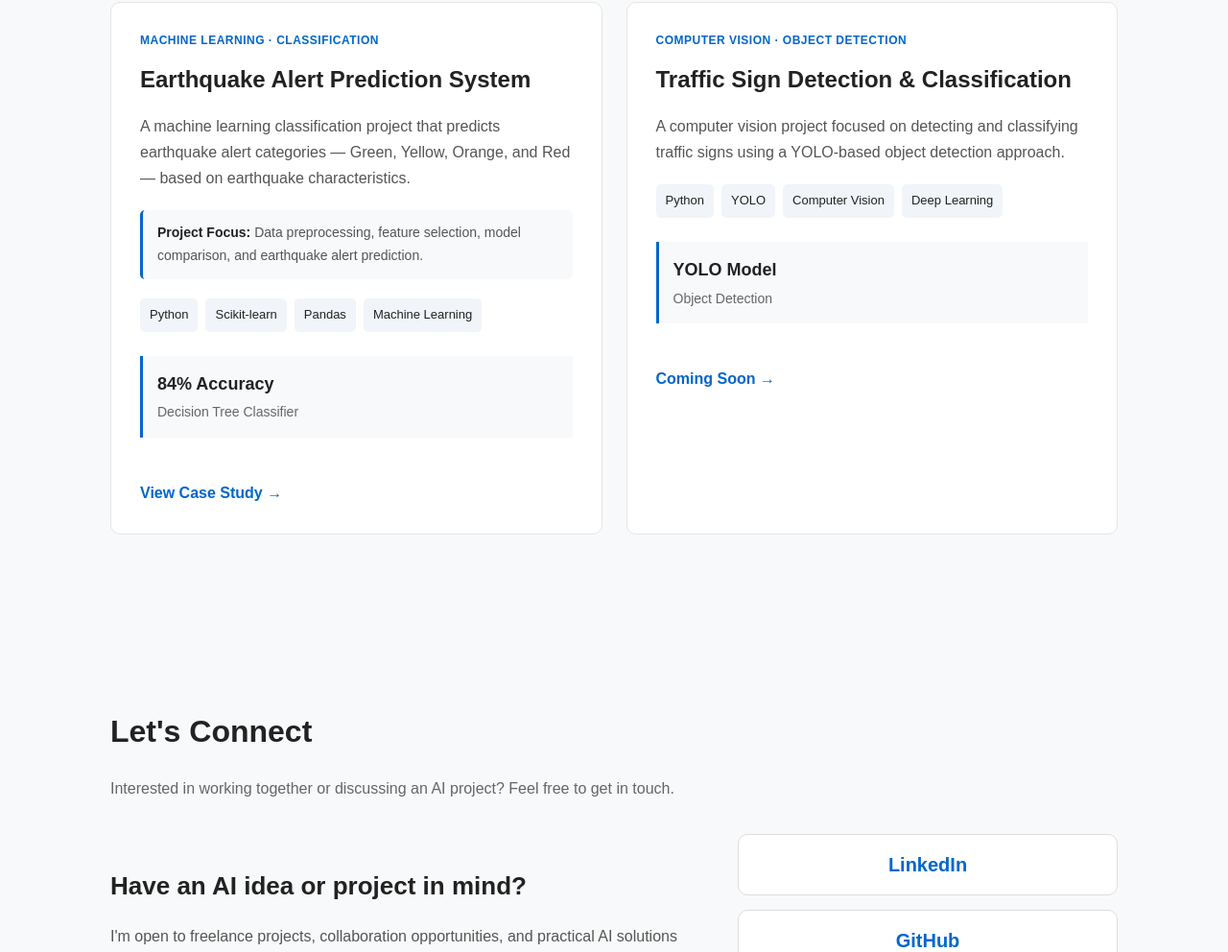
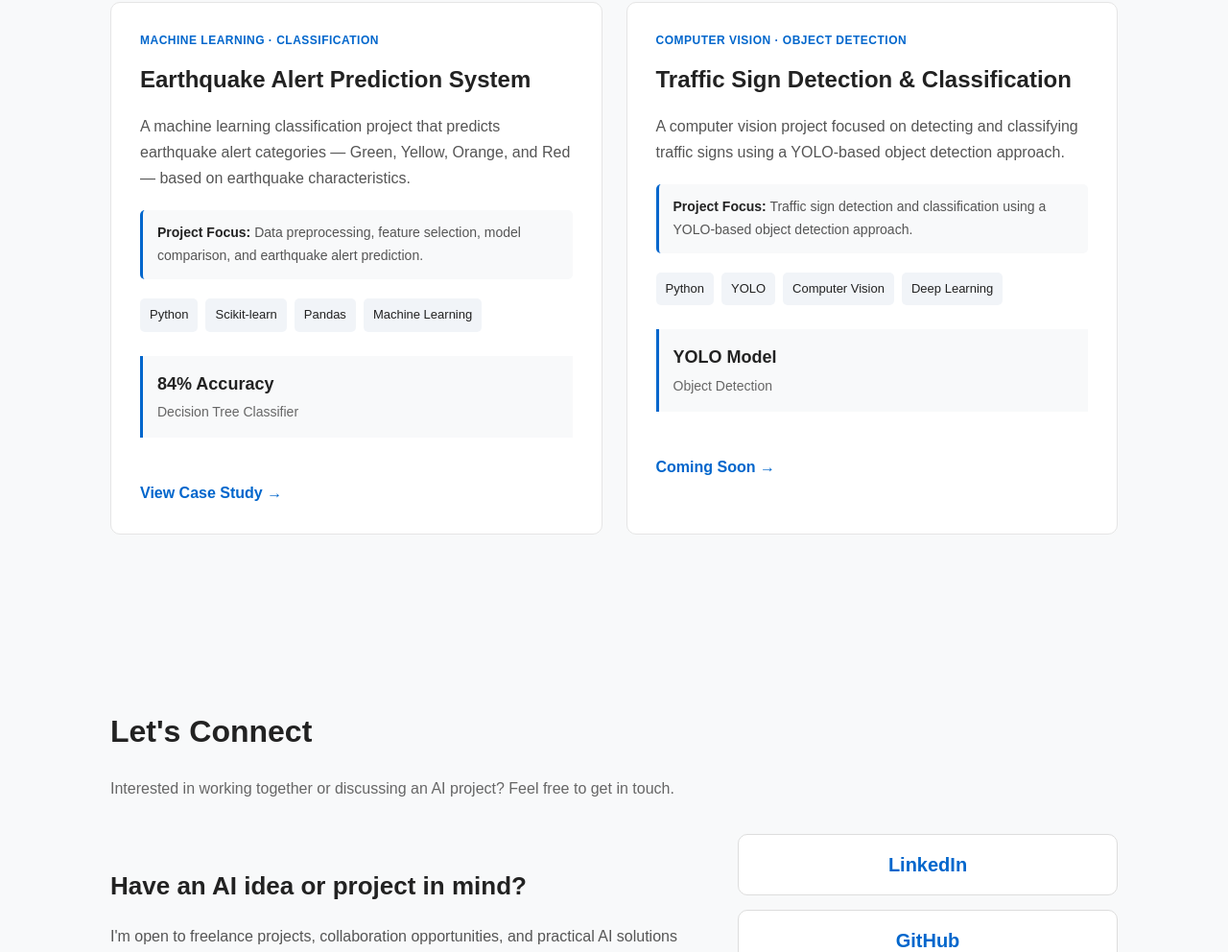
Before and after one commit to AuxiliaV/AuxiliaV.github.io, a plain HTML site: page index.html in a window 1280 px wide. Shown: the part 3545-4537 px from the top of the page at 96% size. Drawn offline with Linux system fonts and the light colour scheme.

Commit message:
index.html
Traffic Sign Project Card Update

```diff
--- a/index.html
+++ b/index.html
@@ -325,6 +325,12 @@
                     detection approach.
                 </p>
 
+              <p class="project-focus">
+                <strong>Project Focus:</strong>
+                Traffic sign detection and classification using
+                a YOLO-based object detection approach.
+              </p>
+
                 <div class="project-tech">
                     <span>Python</span>
                     <span>YOLO</span>
```
